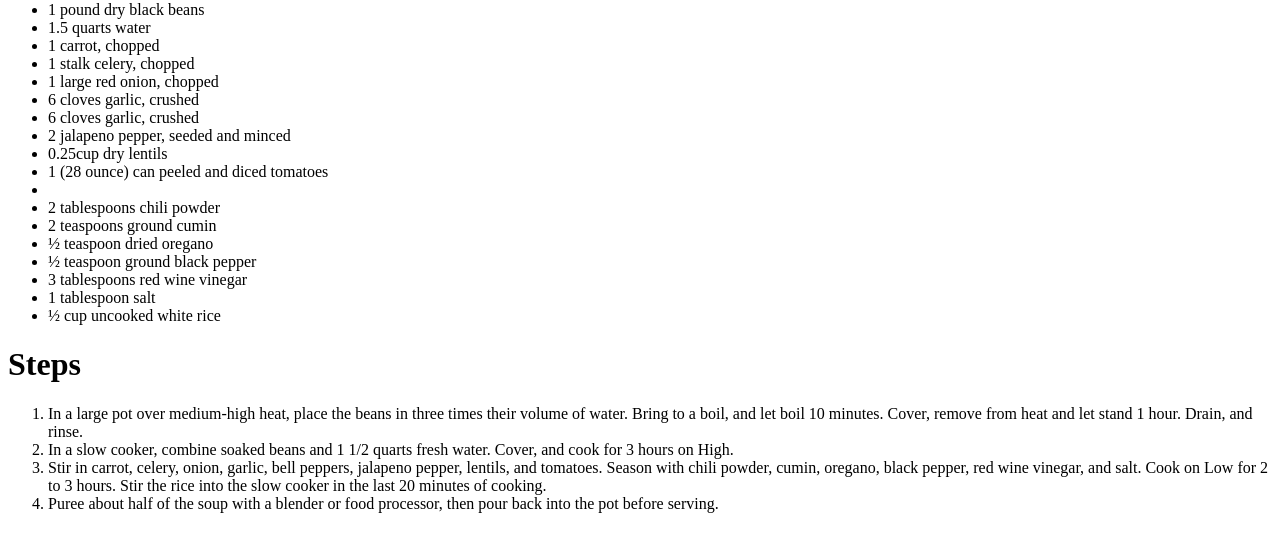
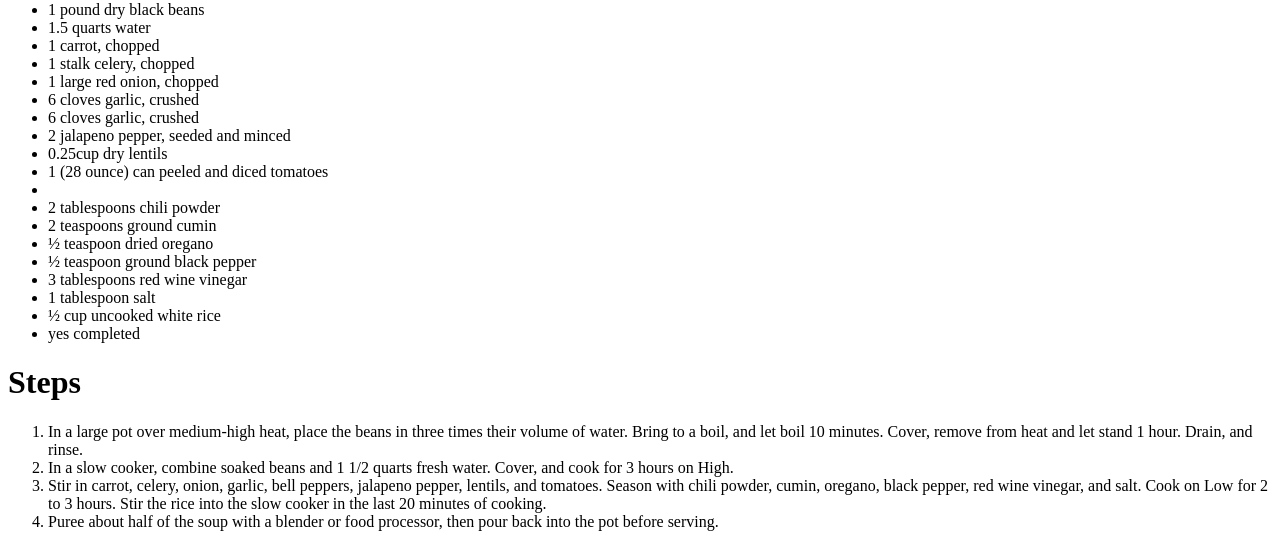
Before and after one commit to dextroet/odin-recipes, a plain HTML site: page recipes/Black_bean_soup.html in a window 1280 px wide. Shown: the part 732-1279 px from the top of the page. Drawn offline with Linux system fonts and the light colour scheme.

Commit message:
just checking something

```diff
--- a/recipes/Black_bean_soup.html
+++ b/recipes/Black_bean_soup.html
@@ -32,6 +32,7 @@
         <li>3 tablespoons red wine vinegar</li>
         <li>1 tablespoon salt </li>
         <li>½ cup uncooked white rice </li>
+        <li>yes completed</li>
     </ul>
     <h1>Steps</h1>
     <ol>
```
